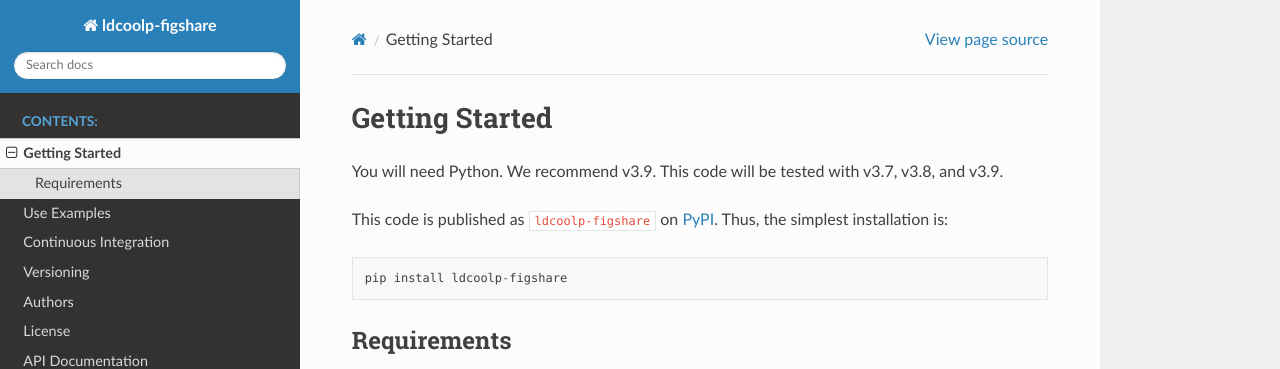
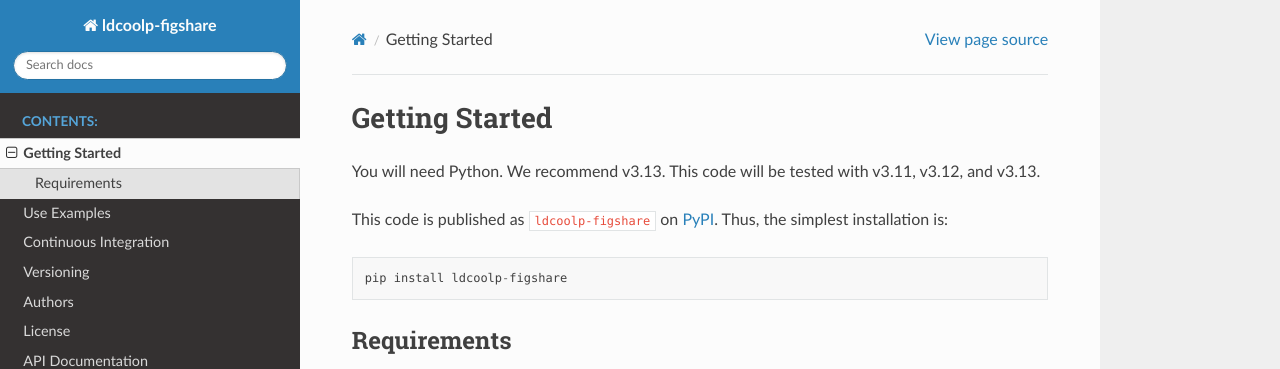
Before and after one commit to UAL-RE/ldcoolp-figshare, a Sphinx documentation site: the page built from docs/source/getting_started.rst, in a window 1280 px wide. Shown: the top 369 px of the page. Built offline with Sphinx 7.4.7 and the Read the Docs theme 3.1.0, drawn with Linux system fonts in a browser that asks for light colours.

Commit message:
Recommend Python 3.13 in getting_started.rst

```diff
--- a/docs/source/getting_started.rst
+++ b/docs/source/getting_started.rst
@@ -1,8 +1,8 @@
 Getting Started
 ---------------
 
-You will need Python. We recommend v3.9. This code will be tested with
-v3.7, v3.8, and v3.9.
+You will need Python. We recommend v3.13. This code will be tested with
+v3.11, v3.12, and v3.13.
 
 This code is published as ``ldcoolp-figshare`` on :pypi:`PyPI <>`. Thus, the
 simplest installation is:
```
